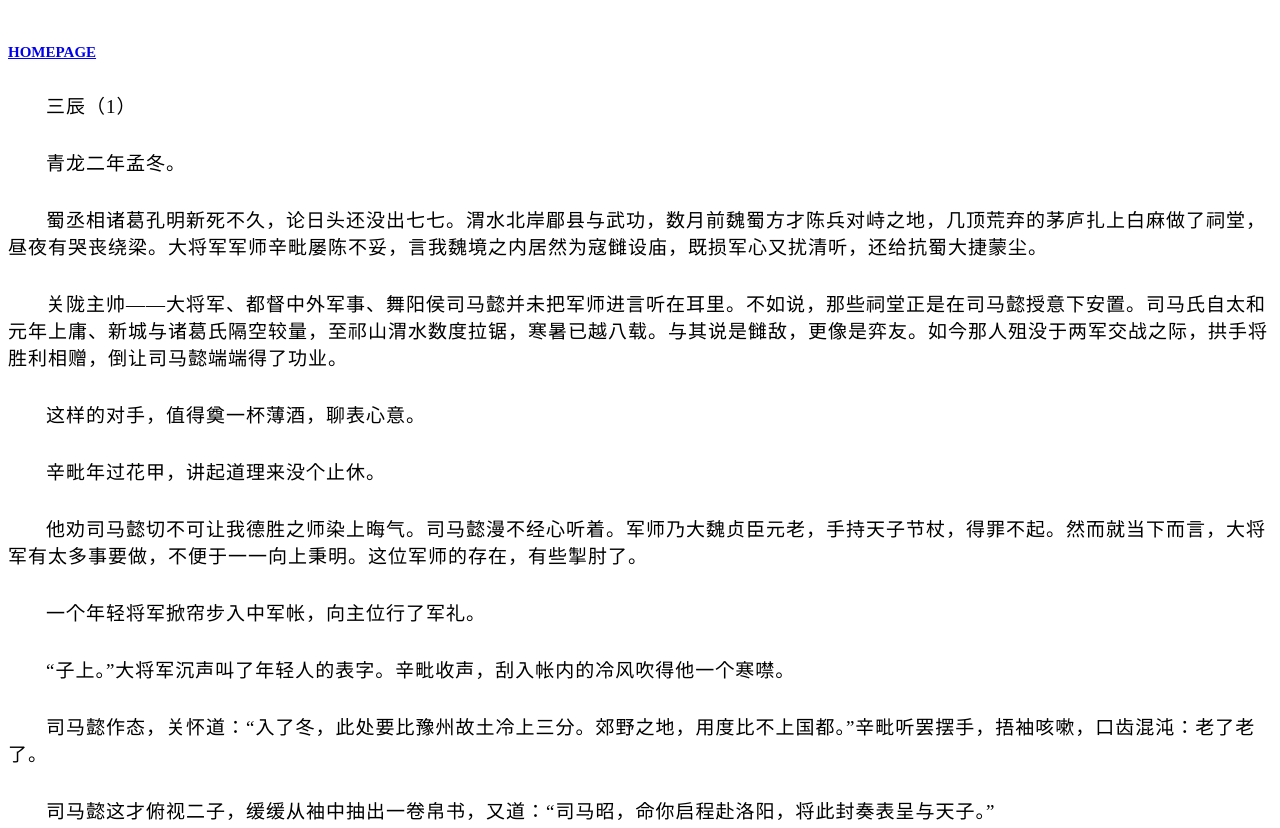
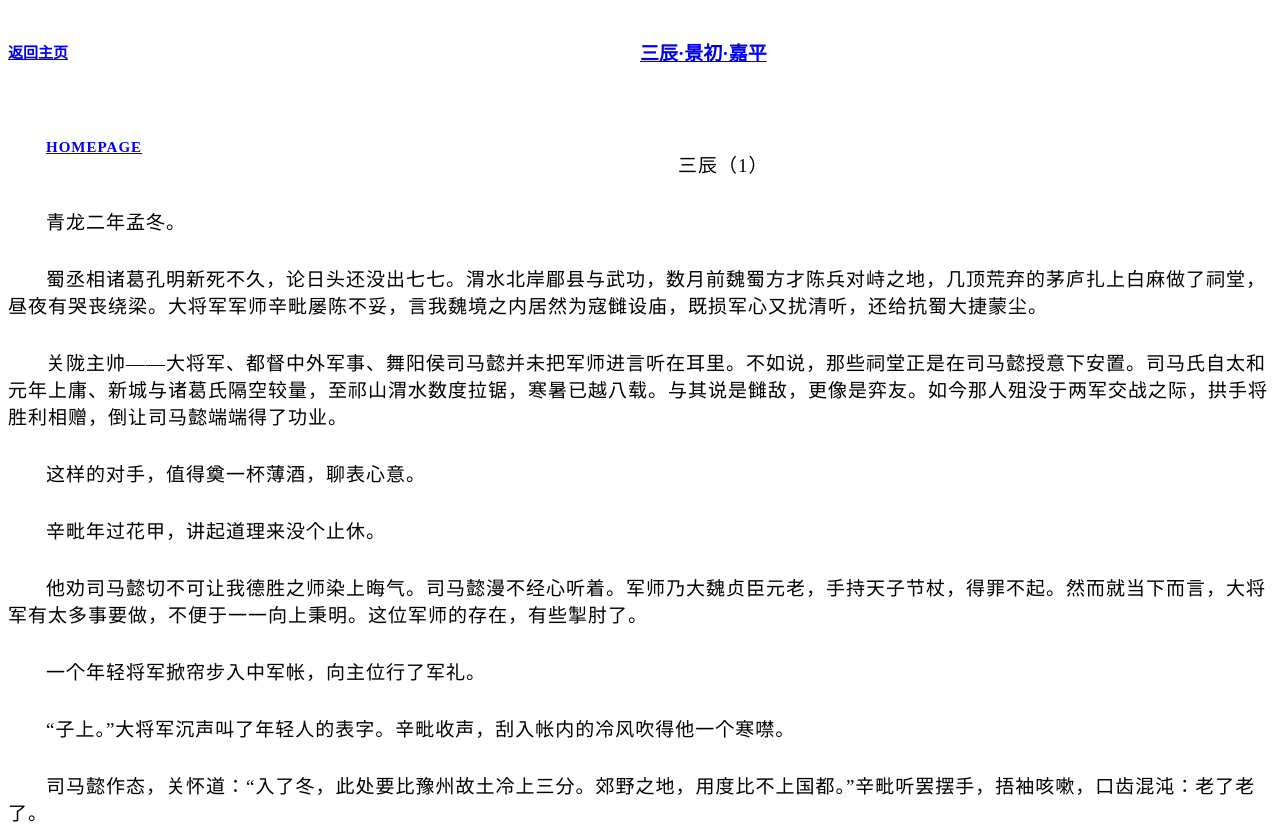
Before and after one commit to materia-prima/du, a plain HTML site: page sc01.html in a window 1280 px wide. Shown: the top 828 px of the page. Drawn offline with Linux system fonts and the light colour scheme.

Commit message:
Update sc01.html

```diff
--- a/sc01.html
+++ b/sc01.html
@@ -1,5 +1,58 @@
 <meta name="viewport" content="width=device-width,initial-scale=1.0,maximum-scale=1.0,minimum-scale=1.0,user-scalable=no">
 
+<head>
+<title>【魏晋】三辰（234-235）</title>
+<style>
+.homepage{
+        height:50px;
+        font-size:19px;
+        font-family:微软雅黑;
+        color:#080f40;
+        font-weight:bold;
+        background-color:#ffffff;
+        float:left;
+        width:50%;
+        text-align:left;
+        line-height:55px;
+}
+
+.du{
+        height:50px;
+        font-size:19px;
+        font-family:微软雅黑;
+        color:#080f40;
+        font-weight:bold;
+        background-color:#ffffff;
+        float:left;
+        width:50%;
+        text-align:left;
+        line-height:55px;
+}
+
+.kge{ text-indent:2em;
+      font-size:19px;
+      letter-spacing:1px;
+     background-color:#ffffff;
+}
+.p{margin: 30px auto}
+
+.top{ font-size:15px}
+.top{color:#00F}
+.top{ font-weight:bold}
+</style>
+</head>
+
+<body>
+<br />
+<div class="homepage">
+<a href="https://materia-prima.github.io">返回主页</a>
+</div>
+<div class="du">
+<a href="https://materia-prima.github.io/du/">三辰·景初·嘉平</a>
+</div>
+
+
+<div class="kge">
 <head>
 <title>【魏晋】三辰（234-235）</title>
 <style>
```
